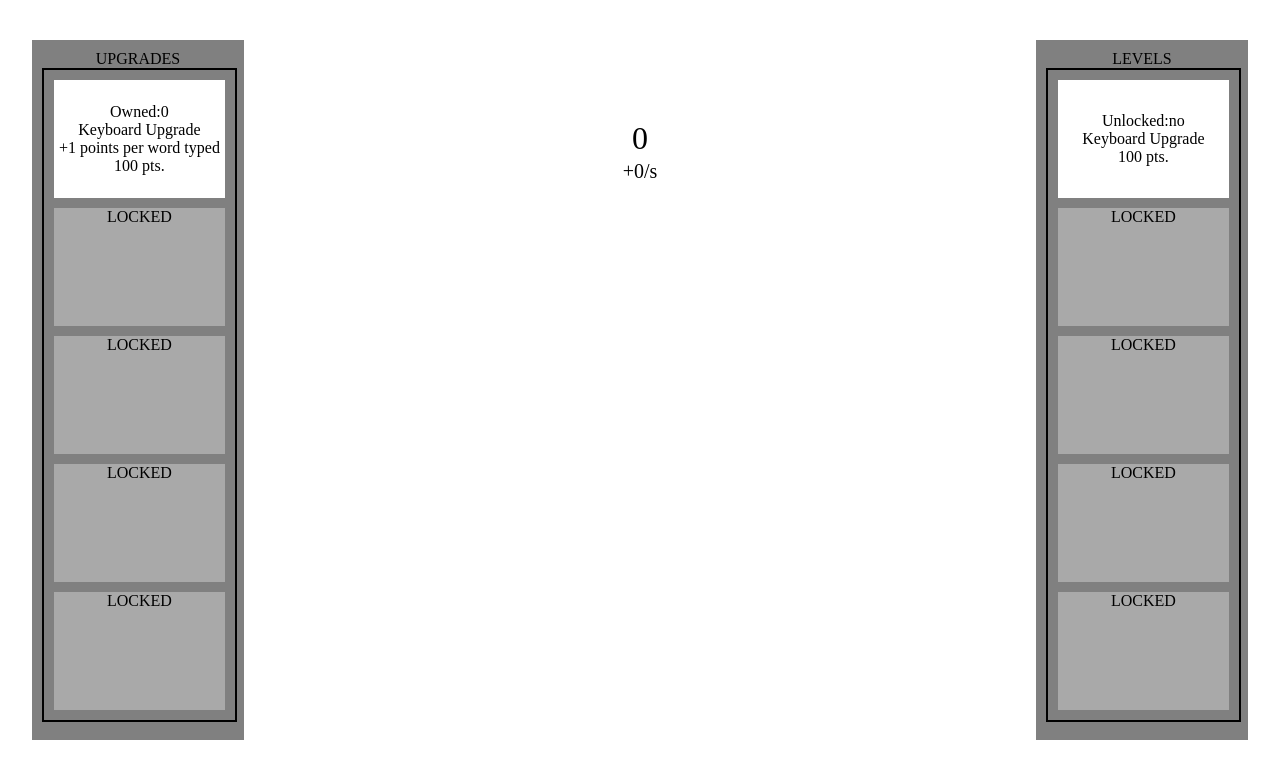
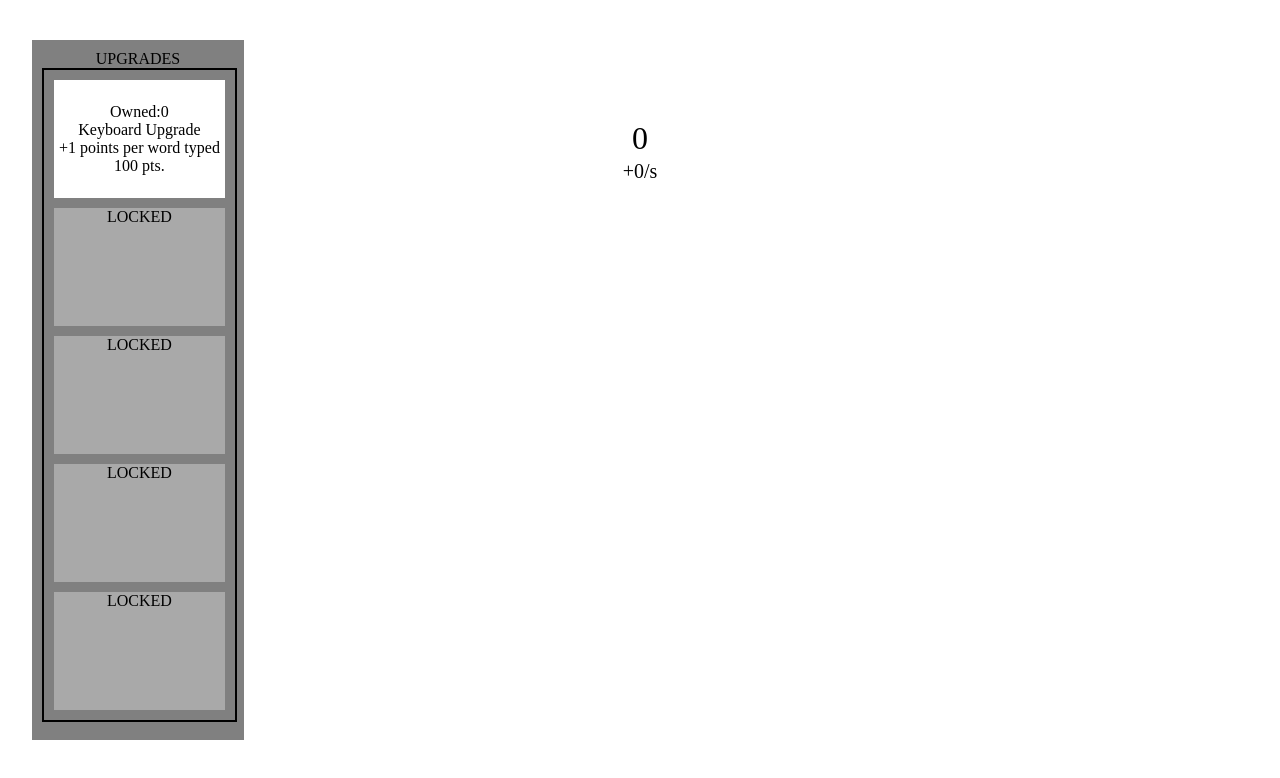
Before and after one commit to kendrickgolden/idle-typer, a React (Create React App) app in the folder client/: page / in a window 1280 px wide. Shown: the top 778 px of the page. Built offline with nearby package versions, Linux system fonts and the light colour scheme; no server answers; the HTML template or start-up script is replaced by a standard one.

Commit message:
Restructure "store" component file structure
Exisiting file directory is not intuitive and contains unnecessary
folders

```diff
--- /dev/null
+++ b/client/jsconfig.json
@@ -0,0 +1,6 @@
+{
+    "compilerOptions": {
+      "baseUrl": "src"
+    },
+    "include": ["src"]
+  }
--- a/client/src/App.jsx
+++ b/client/src/App.jsx
@@ -1,10 +1,7 @@
 import Points from "./components/CenterDisplay/Points";
 import MainText from "./components/CenterDisplay/MainText";
 import { createContext, useEffect, useState, useRef } from "react";
-import UpgradeContainer from "./components/Upgrades/UpgradeContainer";
-//import LevelMenu from "./components/Levels/LevelMenu";
-import UpgradeButton from "./components/Upgrades/ActiveUpgrades/UpgradeButton";
-import LevelContainer from "./components/Levels/LevelContainer";
+import UpgradeContainer from "./components/Store/PassiveGenerators/UpgradeContainer";
 import PassivePoints from "./components/CenterDisplay/PassivePoints";
 export const UserContext = createContext();
 
@@ -64,7 +61,6 @@ function App() {
       <UserContext.Provider value={value}>
         <PassivePoints pps={PPS} />
         <UpgradeContainer pps={PPS} />
-        <LevelContainer />
         <Points pps={PPS} />
         {text ? <MainText /> : null}
       </UserContext.Provider>
--- a/client/src/components/Levels/LevelButton.jsx
+++ /dev/null
@@ -1,44 +0,0 @@
-import { useContext } from "react";
-import { UserContext } from "../../App";
-
-export default function LevelButton(props) {
-  const UserContextValues = useContext(UserContext);
-  const levels = UserContextValues.levels;
-  const setLevels = UserContextValues.setLevels;
-  const upgrades = UserContextValues.upgrades;
-  const setUpgrades =UserContextValues.setUpgrades;
-  const points = UserContextValues.points;
-  const setPoints = UserContextValues.setPoints;
-  const index = props.index;
-  const name = props.info.name;
-  let price = props.info.price;
-
-  function purchaseLevel() {
-    if (levels[index] === 0 && points >= price) {
-      setPoints((prev) => prev - price);
-      let newLevels = [...levels];
-      newLevels[props.index] = 1;
-      if(props.index < levels.length - 1) {
-        newLevels[props.index + 1] = 0;
-        let newUpgrades = [...upgrades];
-        newUpgrades[props.index + 1] = 0;
-        setUpgrades(newUpgrades);
-      }
-      setLevels(newLevels);
-    }
-  }
-
-  return (
-    <li className="purchase-btn-li">
-      {levels[index] >=0 ? (
-        <button onClick={purchaseLevel} className='purchase-btn'>
-          <span>Unlocked:{levels[index] === 1 ? "yes" : "no"}</span>
-          <div>{name}</div> <div> </div>{" "}
-          <div>{Math.floor(price / 10)} pts.</div>
-        </button>
-      ) : (
-        <div className="locked"> LOCKED </div>
-      )}
-    </li>
-  );
-}
--- a/client/src/components/Levels/LevelMenu.jsx
+++ /dev/null
@@ -1,20 +0,0 @@
-import LevelButton from "./LevelButton";
-
-export default function LevelMenu(props) {
-
-  const level1 = { name: "Keyboard Upgrade", price: 1000};
-  const level2 = { name: "Keyboard Upgrade", price: 1000};
-  const level3 = { name: "Keyboard Upgrade", price: 1000,};
-  const level4 = { name: "Keyboard Upgrade", price: 1000,};
-  const level5 = { name: "Keyboard Upgrade", price: 1000};
-
-  const levelArray = [level1, level2, level3, level4, level5];
-
-  return (
-    <ul className="menu-scene">
-      {levelArray.map((level, index) => (
-        <LevelButton key={index} index={index} info={level} />
-      ))}
-    </ul>
-  );
-}
--- a/client/src/components/Upgrades/ActiveUpgrades/UpgradeButton.jsx
+++ b/client/src/components/Store/PassiveGenerators/UpgradeButton.jsx
@@ -1,5 +1,5 @@
 import { useContext } from "react";
-import { UserContext } from "../../../App";
+import { UserContext } from "App";
 
 export default function UpgradeButton(props) {
   const UserContextValues = useContext(UserContext);
--- a/client/src/components/Levels/LevelContainer.jsx
+++ b/client/src/components/Store/PassiveGenerators/UpgradeContainer.jsx
@@ -1,15 +1,15 @@
 import React from "react";
-import LevelMenu from "./LevelMenu";
+import ActiveUpgradeMenu from "./ActiveUpgradeMenu";
 
-export default function LevelContainer(props) {
+export default function UpgradeMenu(props) {
   return (
-    <span id="level-container" className="container">
-      LEVELS
+    <span id="upgrade-container" className="container">
+      UPGRADES
       <div id ="upgrade-types">
         {/*<btn className="upgrade-type">Active</btn> <btn className="upgrade-type">Passive</btn>*/}
       </div>
       {/*TODO: Either merge into one Upgrade Menu or add Passive Upgrade Menu */}
-      <LevelMenu />
+      <ActiveUpgradeMenu pps={props.pps}/>
     </span>
   );
 }
--- a/client/src/components/Upgrades/UpgradeContainer.jsx
+++ /dev/null
@@ -1,15 +0,0 @@
-import React from "react";
-import ActiveUpgradeMenu from "./ActiveUpgrades/ActiveUpgradeMenu";
-
-export default function UpgradeMenu(props) {
-  return (
-    <span id="upgrade-container" className="container">
-      UPGRADES
-      <div id ="upgrade-types">
-        {/*<btn className="upgrade-type">Active</btn> <btn className="upgrade-type">Passive</btn>*/}
-      </div>
-      {/*TODO: Either merge into one Upgrade Menu or add Passive Upgrade Menu */}
-      <ActiveUpgradeMenu pps={props.pps}/>
-    </span>
-  );
-}
```
Also changed, not shown: client/src/components/Store/PassiveGenerators/ActiveUpgradeMenu.jsx (renamed from client/src/components/Upgrades/ActiveUpgrades/ActiveUpgradeMenu.jsx).
